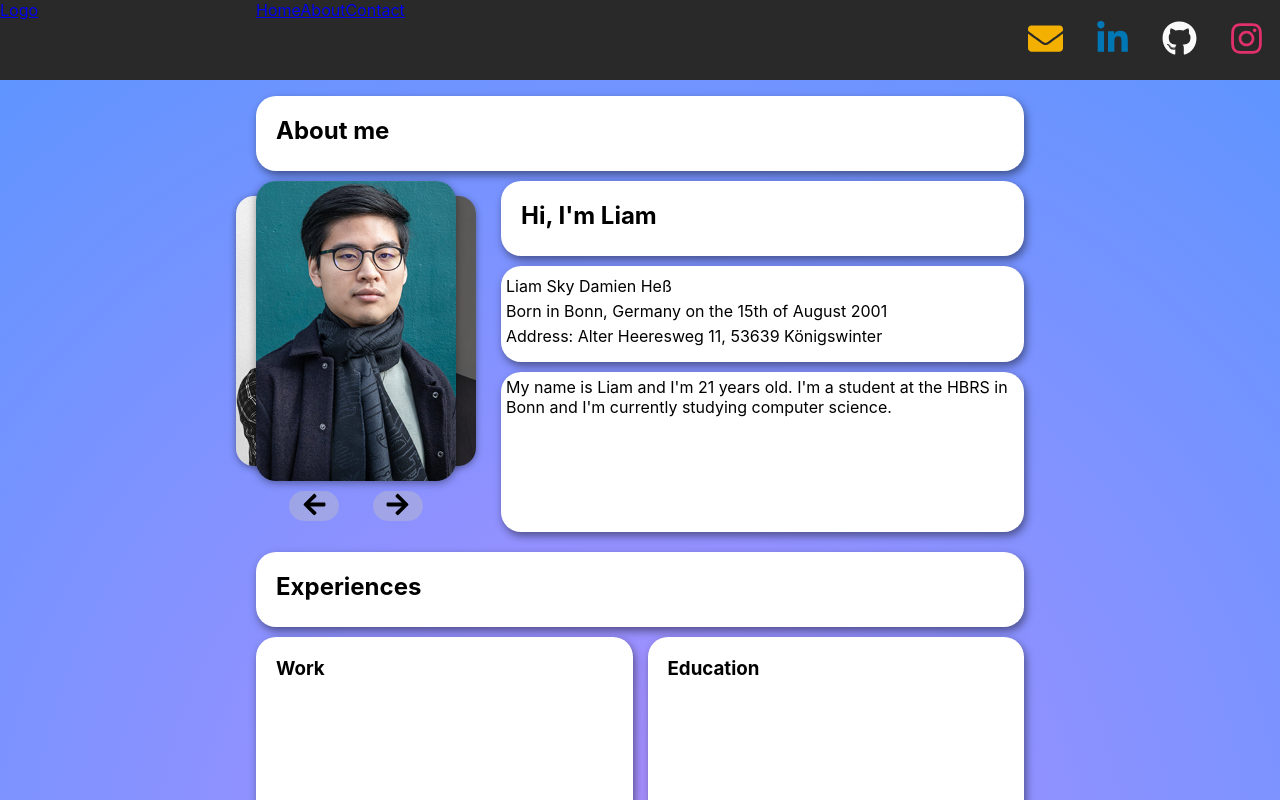
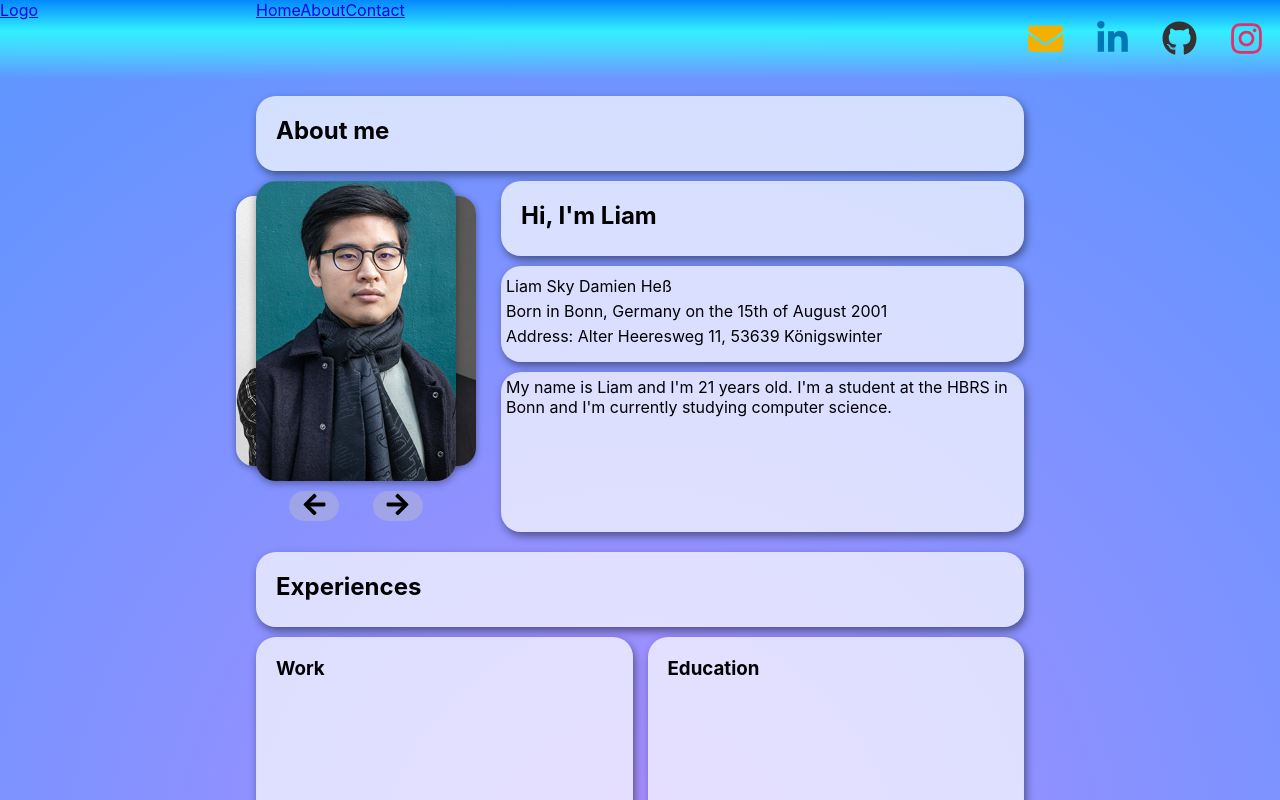
Before and after one commit to liamskydamien/me, a React (Create React App) app: page / in a window 1280 px wide. Shown: the top 800 px of the page. Built offline with nearby package versions, Linux system fonts and the light colour scheme.

Commit message:
Not sure about the colors

```diff
--- a/src/Components/Navbar/Navbar.module.css
+++ b/src/Components/Navbar/Navbar.module.css
@@ -5,7 +5,8 @@
     top: 0;
     width: 100%;
     height: 5rem;
-    background-color: #292929;
+    background: rgb(255,255,255);
+    background: linear-gradient(0deg, rgba(255,255,255,0) 0%, rgba(70,220,255,0.7908207228203782) 35%, rgba(44,251,255,0.8804565771621149) 61%, rgba(4,136,255,0.995302515537465) 100%);
     z-index: 99;
 }
 
@@ -31,7 +32,7 @@
 }
 
 .GitHub{
-    color: #fafafa;
+    color: #333;
 }
 
 .Email{
--- a/src/UI/Card/Card.module.css
+++ b/src/UI/Card/Card.module.css
@@ -1,5 +1,5 @@
 .card{
-    background-color: #fff;
+    background-color: rgba(255, 255, 255, 0.71);
     border-radius: 20px;
     box-shadow: 2px 4px 8px rgba(0, 0, 0, 0.45);
     width: 100%;
@@ -10,7 +10,7 @@
 .card:hover{
     transform: scale(1.075);
     transition: 250ms;
-    z-index: 99;
+    z-index: 98;
 }
 
 /*  */
```
